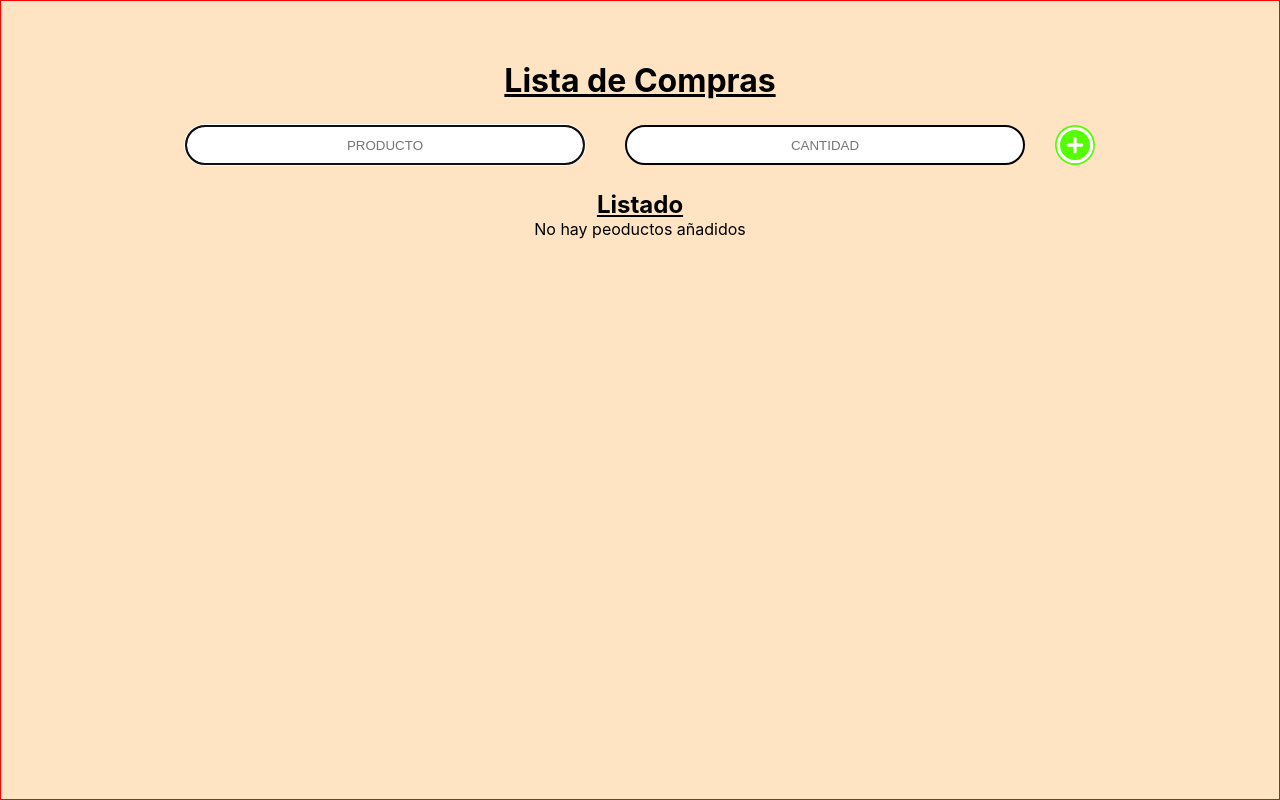
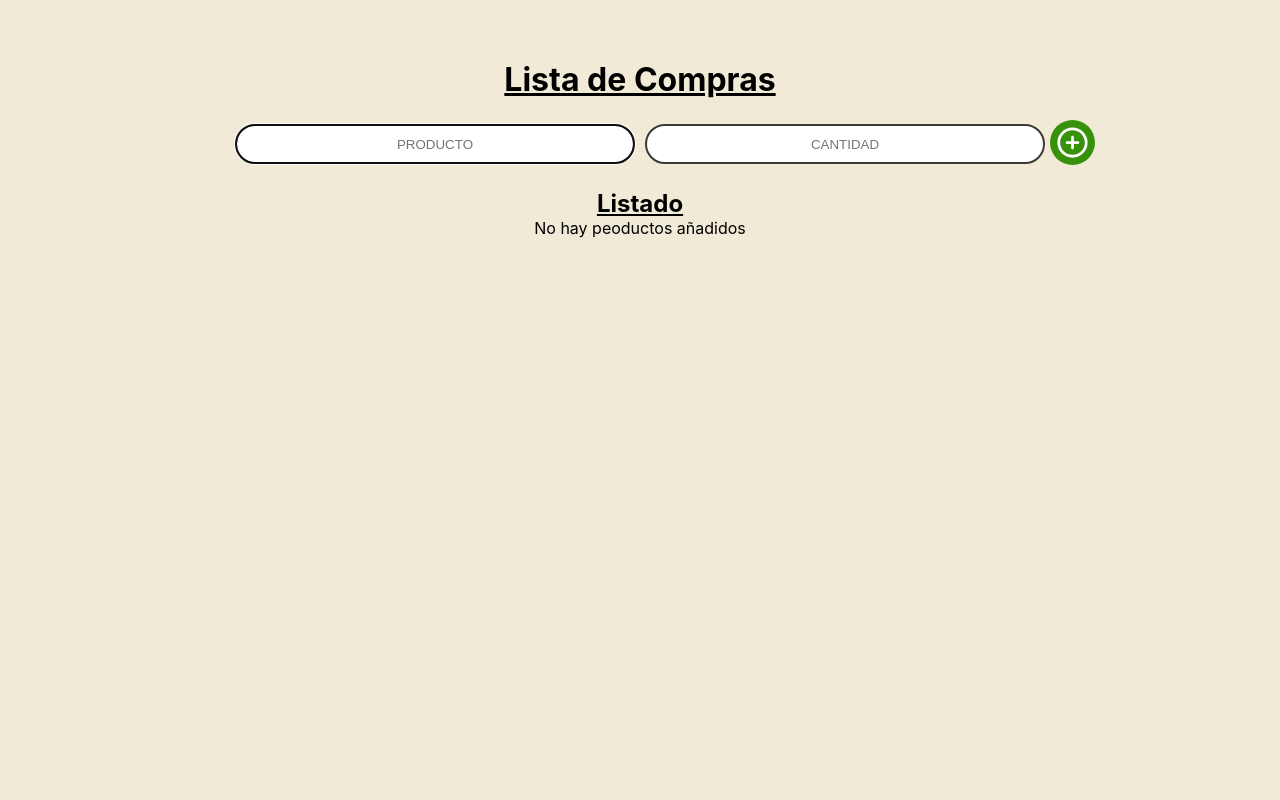
Before and after one commit to ELRODRY/lista-de-compras-app, a React (Vite) app: page / in a window 1280 px wide. Built offline with nearby package versions, Linux system fonts and the light colour scheme.

Commit message:
fin de stetica

```diff
--- a/src/App.css
+++ b/src/App.css
@@ -39,14 +39,14 @@ h2 {
 }
 
 ul {
-  width: 90%;
+  width: 100%;
   list-style: none;
   margin: 0;
   padding: 0;
 }
 
 li {
-  border: solid 3px rgb(0, 3, 199);
+  border: solid 3px #3c3a35;
   border-radius: 10px;
   display: flex;
   margin-top: 10px;
@@ -54,6 +54,7 @@ li {
   padding: 6px 3px 5px 6px;
   align-items: center;
   width: 100%;
+  background-color: #ffb44b;
 }
 
 .productoLista {
@@ -62,7 +63,7 @@ li {
 }
 
 .cantidadLista {
-  color: rgb(56, 56, 56);
+  color: black;
   flex: 1;
 }
 
--- a/src/App.jsx
+++ b/src/App.jsx
@@ -2,7 +2,6 @@ import { useState, useEffect } from "react";
 import "./App.css";
 import ProductForm from "./components/ProductForm";
 import TrashcanIcon from "./assets/trashIcon";
-
 
 function App() {
   const savedProducts = JSON.parse(localStorage.getItem("InfoProducts")) || [];
--- /dev/null
+++ b/src/assets/add.jsx
@@ -0,0 +1,24 @@
+const Add = () => {
+    return (
+        <svg
+            width="100%"
+            height="auto"
+            viewBox="0 0 24 24"
+            fill="none"
+            xmlns="http://www.w3.org/2000/svg"
+        >
+            <path
+                d="M11 8C11 7.44772 11.4477 7 12 7C12.5523 7 13 7.44772 13 8V11H16C16.5523 11 17 11.4477 17 12C17 12.5523 16.5523 13 16 13H13V16C13 16.5523 12.5523 17 12 17C11.4477 17 11 16.5523 11 16V13H8C7.44771 13 7 12.5523 7 12C7 11.4477 7.44772 11 8 11H11V8Z"
+                fill="#FFFFFF"
+            />
+            <path
+                fill-rule="evenodd"
+                clipRule="evenodd"
+                d="M23 12C23 18.0751 18.0751 23 12 23C5.92487 23 1 18.0751 1 12C1 5.92487 5.92487 1 12 1C18.0751 1 23 5.92487 23 12ZM3.00683 12C3.00683 16.9668 7.03321 20.9932 12 20.9932C16.9668 20.9932 20.9932 16.9668 20.9932 12C20.9932 7.03321 16.9668 3.00683 12 3.00683C7.03321 3.00683 3.00683 7.03321 3.00683 12Z"
+                fill="#FFFFFF"
+            />
+        </svg>
+    );
+};
+
+export default Add;
--- a/src/components/ProductForm/index.jsx
+++ b/src/components/ProductForm/index.jsx
@@ -1,6 +1,6 @@
 import "./productForm.styles.css";
 import { useState } from "react";
-// import AddIcon from "../../assets/add.svg"
+import Add from "../../assets/add";
 
 const ProductForm = (props) => {
     const [productValue, setProductValue] = useState("");
@@ -41,8 +41,11 @@ const ProductForm = (props) => {
                 onChange={(e) => onChangeQuantity(e.target.value)}
                 value={quantityValue}
             />
-
-            <button className="buttonAdd" onClick={triggerClick}></button>
+            <div className="buttonAddContainer">
+                <button className="buttonAdd" onClick={triggerClick}>
+                    <Add />
+                </button>
+            </div>
         </>
     );
 };
--- a/src/components/ProductForm/productForm.styles.css
+++ b/src/components/ProductForm/productForm.styles.css
@@ -2,28 +2,32 @@
   height: 40px;
   width: 400px;
   text-align: center;
-  border: solid 2px;
+  border: solid 2px #3c3a35;
   border-radius: 50px;
+  margin-right: 5px;
 }
 
 .cantidad {
   height: 40px;
   width: 400px;
   text-align: center;
-  margin-left: 40px;
-  margin-right: 30px;
-  border: solid 2px;
+  margin-left: 5px;
+  /* margin-right: 30px; */
+  border: solid 2px #3c3a35;
   border-radius: 50px;
 }
 
+.buttonAddContainer {
+  position: absolute;
+  margin-left: 865px;
+}
+
 .buttonAdd {
-  background-image: url("/src/assets/add.svg");
-  background-size: cover;
-  background-position: center;
   border: none;
-  background-color: #54fd00;
-  width: 40px;
-  height: 40px;
+  background-color: #38910b;
+  width: 45px;
+  height: 45px;
+
   border-radius: 50px;
 }
 
@@ -31,6 +35,11 @@
   .producto {
     margin: 0px 0px 30px 0px;
     width: 600px;
+  }
+
+  .buttonAddContainer {
+    position: relative;
+    margin: 0;
   }
 
   .cantidad {
--- a/src/index.css
+++ b/src/index.css
@@ -4,8 +4,7 @@
 
 body {
   box-sizing: border-box;
-  border: solid 1px red;
-  background-color: bisque;
+  background-color: #f0ead6;
   height: 100vh;
   display: flex;
   align-items: center;
```
Also changed, not shown: src/assets/add.svg (deleted), src/assets/agregar-contacto.png (deleted), src/assets/trashIcon.jsx (line endings or trailing spaces).
